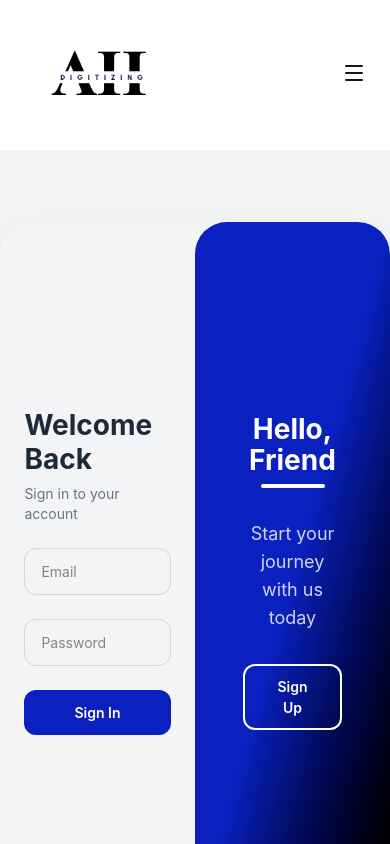
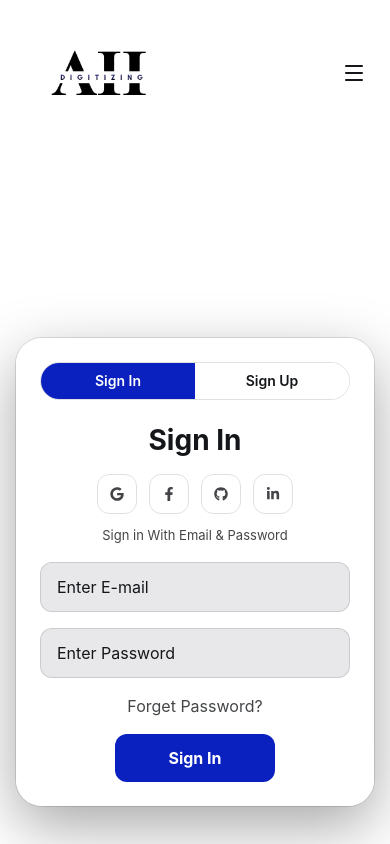
Before and after one commit to fourgoAgency/Ah-digitizing, a Next.js app: page /login in a window 390 px wide. Shown: the top 844 px of the page. Built offline with nearby package versions, Linux system fonts and the light colour scheme.

Commit message:
done login

```diff
--- a/app/login/page.tsx
+++ b/app/login/page.tsx
@@ -2,9 +2,5 @@ import AuthSlider from '@/components/AuthLogin'
 import React from 'react'
 
 export default function page() {
-  return (
-    <div className="flex items-center justify-center bg-gray-100 min-h-screen min-w-full">
-      <AuthSlider />
-    </div>
-  )
+  return <AuthSlider />
 }
--- a/components/AuthLogin.tsx
+++ b/components/AuthLogin.tsx
@@ -1,141 +1,203 @@
 "use client";
 
 import { useState } from "react";
-import { motion } from "framer-motion";
+import { FaFacebookF, FaGithub, FaGoogle, FaLinkedinIn } from "react-icons/fa";
+
+function SocialButtons() {
+  return (
+    <div className="space-y-3">
+      <div className="flex items-center justify-center gap-3">
+        <button
+          type="button"
+          aria-label="Continue with Google"
+          className="flex h-10 w-10 items-center justify-center rounded-lg border border-border text-foreground/80 transition hover:border-primary hover:text-primary"
+        >
+          <FaGoogle size={14} />
+        </button>
+        <button
+          type="button"
+          aria-label="Continue with Facebook"
+          className="flex h-10 w-10 items-center justify-center rounded-lg border border-border text-foreground/80 transition hover:border-primary hover:text-primary"
+        >
+          <FaFacebookF size={14} />
+        </button>
+        <button
+          type="button"
+          aria-label="Continue with GitHub"
+          className="flex h-10 w-10 items-center justify-center rounded-lg border border-border text-foreground/80 transition hover:border-primary hover:text-primary"
+        >
+          <FaGithub size={14} />
+        </button>
+        <button
+          type="button"
+          aria-label="Continue with LinkedIn"
+          className="flex h-10 w-10 items-center justify-center rounded-lg border border-border text-foreground/80 transition hover:border-primary hover:text-primary"
+        >
+          <FaLinkedinIn size={14} />
+        </button>
+      </div>
+      <p className="text-center text-[13px] text-foreground/80">Sign in With Email &amp; Password</p>
+    </div>
+  );
+}
+
+function Input({ placeholder, type = "text" }: { placeholder: string; type?: string }) {
+  return (
+    <input
+      className="w-full rounded-lg border border-border bg-muted/30 px-4 py-3 text-base text-foreground placeholder:text-muted-foreground focus:border-primary focus:outline-none"
+      type={type}
+      placeholder={placeholder}
+      required
+    />
+  );
+}
 
 export default function AuthSlider() {
   const [isSignup, setIsSignup] = useState(false);
 
   return (
-    <div className="flex items-center justify-center bg-gray-100 min-h-screen min-w-full">
-      <div className="relative w-250 h-175 rounded-4xl overflow-hidden shadow-2xl">
-
-        {/* FORMS */}
-        <div className="absolute inset-0 flex">
-          {/* SIGN IN */}
-          <motion.div
-            animate={{
-              x: isSignup ? "100%" : "0%",
-              opacity: isSignup ? 0 : 1
-            }}
-            transition={{ duration: 0.5, ease: "easeInOut" }}
-            className="w-1/2 flex items-center justify-center"
+    <section className="font-inter flex min-h-screen w-full items-center justify-center px-4 py-10">
+      <div className="w-full max-w-4xl overflow-hidden rounded-[26px] bg-background shadow-[0_20px_60px_rgba(0,0,0,0.35)] ring-1 ring-border">
+        <div className="relative hidden h-[620px] md:block">
+          <div className="absolute inset-0 overflow-hidden">
+            <div
+              className={`absolute left-0 top-0 z-20 flex h-full w-1/2 items-center justify-center bg-background px-10 transition-transform duration-700 ease-in-out ${
+                isSignup ? "translate-x-full" : "translate-x-0"
+              }`}
             >
-            <form className="w-3/4 space-y-6">
-              <div>
-                <h2 className="text-3xl font-bold text-gray-800">Welcome Back</h2>
-                <p className="text-gray-500 text-sm mt-2">Sign in to your account</p>
-              </div>
-              <input
-                className="w-full px-4 py-3 border border-gray-300 rounded-lg focus:outline-none focus:ring-2 focus:ring-primary transition"
-                placeholder="Email"
-              />
-              <input
-                className="w-full px-4 py-3 border border-gray-300 rounded-lg focus:outline-none focus:ring-2 focus:ring-primary transition"
-                placeholder="Password"
-                type="password"
-              />
-              <button className="w-full bg-primary text-white py-3 rounded-lg font-semibold hover:opacity-90 transition">
+              <form className="w-full max-w-sm space-y-5" onSubmit={(e) => e.preventDefault()}>
+                <h2 className="text-center text-4xl font-bold tracking-tight text-foreground">Sign In</h2>
+                <SocialButtons />
+                <Input type="email" placeholder="Enter E-mail" />
+                <Input type="password" placeholder="Enter Password" />
+                <button
+                  type="button"
+                  className="block w-full text-center text-base text-foreground/80 transition hover:text-primary"
+                >
+                  Forget Password?
+                </button>
+                <button
+                  type="submit"
+                  className="mx-auto block w-40 rounded-xl bg-primary py-3 text-base font-bold text-primary-foreground transition hover:bg-primary/90"
+                >
                   Sign In
                 </button>
               </form>
-          </motion.div>
+            </div>
 
-          {/* SIGN UP */}
-          <motion.div
-            animate={{
-              x: isSignup ? "0%" : "-100%",
-              opacity: isSignup ? 1 : 0
-            }}
-            transition={{ duration: 0.5, ease: "easeInOut" }}
-            className="w-1/2 flex items-center justify-center"
+            <div
+              className={`absolute left-0 top-0 flex h-full w-1/2 items-center justify-center bg-background px-10 transition-transform duration-700 ease-in-out will-change-transform [backface-visibility:hidden] [transform:translateZ(0)] ${
+                isSignup
+                  ? "z-20 translate-x-full"
+                  : "z-10 translate-x-[200%] pointer-events-none"
+              }`}
             >
-            <form className="w-3/4 space-y-6">
-              <div>
-                <h2 className="text-3xl font-bold text-gray-800">Create Account</h2>
-                <p className="text-gray-500 text-sm mt-2">Join us today</p>
-              </div>
-              <input
-                className="w-full px-4 py-3 border border-gray-300 rounded-lg focus:outline-none focus:ring-2 focus:ring-primary transition"
-                placeholder="Full Name"
-              />
-              <input
-                className="w-full px-4 py-3 border border-gray-300 rounded-lg focus:outline-none focus:ring-2 focus:ring-primary transition"
-                placeholder="Email"
-              />
-              <input
-                className="w-full px-4 py-3 border border-gray-300 rounded-lg focus:outline-none focus:ring-2 focus:ring-primary transition"
-                placeholder="Password"
-                type="password"
-              />
-              <button className="w-full bg-primary text-white py-3 rounded-lg font-semibold hover:opacity-90 transition">
+              <form className="w-full max-w-sm space-y-5" onSubmit={(e) => e.preventDefault()}>
+                <h2 className="text-center text-4xl font-bold tracking-tight text-foreground">Sign Up</h2>
+                <SocialButtons />
+                <Input placeholder="Enter Name" />
+                <Input type="email" placeholder="Enter E-mail" />
+                <Input type="password" placeholder="Enter Password" />
+                <button
+                  type="submit"
+                  className="mx-auto block w-40 rounded-xl bg-primary py-3 text-base font-bold text-primary-foreground transition hover:bg-primary/90"
+                >
                   Sign Up
                 </button>
               </form>
-          </motion.div>
+            </div>
           </div>
 
-        {/* SLIDING OVERLAY */}
-        <motion.div
-          animate={{ x: isSignup ? "0%" : "100%" }}
-          transition={{ duration: 0.6, ease: "easeInOut" }}
-          className="absolute top-0 left-0 w-1/2 h-full rounded-4xl bg-linear-to-br from-primary via-primary to-black text-white flex items-center justify-center z-10"
+          <div
+            className={`absolute left-1/2 top-0 z-30 h-full w-1/2 overflow-hidden transition-transform duration-700 ease-in-out ${
+              isSignup ? "-translate-x-full" : "translate-x-0"
+            }`}
           >
-          <motion.div
-            initial={{ opacity: 0, x: isSignup ? 0 : 100 }}
-            animate={{ opacity: 1, x: 0 }}
-            transition={{ duration: 0.6, ease: "easeInOut" }}
-            className="text-center space-y-8 px-10"
+            <div
+              className={`absolute -left-full top-0 flex h-full w-[200%] transition-transform duration-700 ease-in-out ${
+                isSignup ? "translate-x-1/2" : "translate-x-0"
+              }`}
             >
-            <div className="text-center space-y-8 px-10 ">
-              {isSignup ? (
-                <motion.div
-                  key="signin"
-                  initial={{ opacity: 0, x: 50 }}
-                  animate={{ opacity: 1, x: 0 }}
-                  exit={{ opacity: 0, x: 50 }}
-                  transition={{ duration: 0.6, ease: "easeInOut" }}
-                  className="space-y-8"
-                >
-                  <div>
-                    <h2 className="text-4xl font-bold mb-2">Welcome Back</h2>
-                    <div className="h-1 w-16 bg-white mx-auto rounded-full"></div>
-                  </div>
-                  <p className="text-white/80 text-lg">Already have an account? Sign in to continue</p>
+              <div className="flex h-full w-1/2 items-center justify-center bg-primary px-10 text-primary-foreground">
+                <div className="space-y-6 text-center">
+                  <h3 className="text-5xl font-bold">Welcome to AH Digitizing</h3>
+                  <p className="text-lg text-primary-foreground/95">Sign in now and enjoy our site</p>
                   <button
+                    type="button"
                     onClick={() => setIsSignup(false)}
-                    className="border-2 border-white text-white px-8 py-2.5 rounded-lg font-semibold hover:bg-white hover:text-primary transition duration-300"
+                    className="rounded-xl border-2 border-primary-foreground px-14 py-3 text-base font-bold uppercase transition hover:bg-primary-foreground hover:text-primary"
                   >
                     Sign In
                   </button>
-                </motion.div>
-              ) : (
-                <motion.div
-                  key="signup"
-                  initial={{ opacity: 0, x: -50 }}
-                  animate={{ opacity: 1, x: 0 }}
-                  exit={{ opacity: 0, x: -50 }}
-                  transition={{ duration: 0.6, ease: "easeInOut" }}
-                  className="space-y-8"
-                >
-                  <div>
-                    <h2 className="text-4xl font-bold mb-2">Hello, Friend</h2>
-                    <div className="h-1 w-16 bg-white mx-auto rounded-full"></div>
                 </div>
-                  <p className="text-white/80 text-lg">Start your journey with us today</p>
+              </div>
+
+              <div className="flex h-full w-1/2 items-center justify-center bg-primary px-10 text-primary-foreground">
+                <div className="space-y-6 text-center">
+                  <h3 className="text-5xl font-bold">Hello</h3>
+                  <p className="text-lg text-primary-foreground/95">Sign up now and enjoy our products</p>
                   <button
+                    type="button"
                     onClick={() => setIsSignup(true)}
-                    className="border-2 border-white text-white px-8 py-2.5 rounded-lg font-semibold hover:bg-white hover:text-primary transition duration-300"
+                    className="rounded-xl border-2 border-primary-foreground px-14 py-3 text-base font-bold uppercase transition hover:bg-primary-foreground hover:text-primary"
                   >
                     Sign Up
                   </button>
-                </motion.div>
+                </div>
+              </div>
+            </div>
+          </div>
+        </div>
+
+        <div className="block bg-background p-6 md:hidden">
+          <div className="mb-6 grid grid-cols-2 overflow-hidden rounded-full border border-border">
+            <button
+              type="button"
+              onClick={() => setIsSignup(false)}
+              className={`py-2 text-sm font-semibold transition ${
+                !isSignup ? "bg-primary text-primary-foreground" : "bg-background text-foreground"
+              }`}
+            >
+              Sign In
+            </button>
+            <button
+              type="button"
+              onClick={() => setIsSignup(true)}
+              className={`py-2 text-sm font-semibold transition ${
+                isSignup ? "bg-primary text-primary-foreground" : "bg-background text-foreground"
+              }`}
+            >
+              Sign Up
+            </button>
+          </div>
+
+          {!isSignup ? (
+            <form className="space-y-4" onSubmit={(e) => e.preventDefault()}>
+              <h2 className="text-center text-3xl font-bold text-foreground">Sign In</h2>
+              <SocialButtons />
+              <Input type="email" placeholder="Enter E-mail" />
+              <Input type="password" placeholder="Enter Password" />
+              <button className="block w-full text-center text-base text-foreground/80 transition hover:text-primary" type="button">
+                Forget Password?
+              </button>
+              <button type="submit" className="mx-auto block w-40 rounded-xl bg-primary py-3 text-base font-bold text-primary-foreground transition hover:bg-primary/90">
+                Sign In
+              </button>
+            </form>
+          ) : (
+            <form className="space-y-4" onSubmit={(e) => e.preventDefault()}>
+              <h2 className="text-center text-3xl font-bold text-foreground">Sign Up</h2>
+              <SocialButtons />
+              <Input placeholder="Enter Name" />
+              <Input type="email" placeholder="Enter E-mail" />
+              <Input type="password" placeholder="Enter Password" />
+              <button type="submit" className="mx-auto block w-40 rounded-xl bg-primary py-3 text-base font-bold text-primary-foreground transition hover:bg-primary/90">
+                Sign Up
+              </button>
+            </form>
           )}
         </div>
-          </motion.div>
-        </motion.div>
-
       </div>
-    </div>
+    </section>
   );
 }
```
Lines whose indentation alone changed are shown as unchanged.
